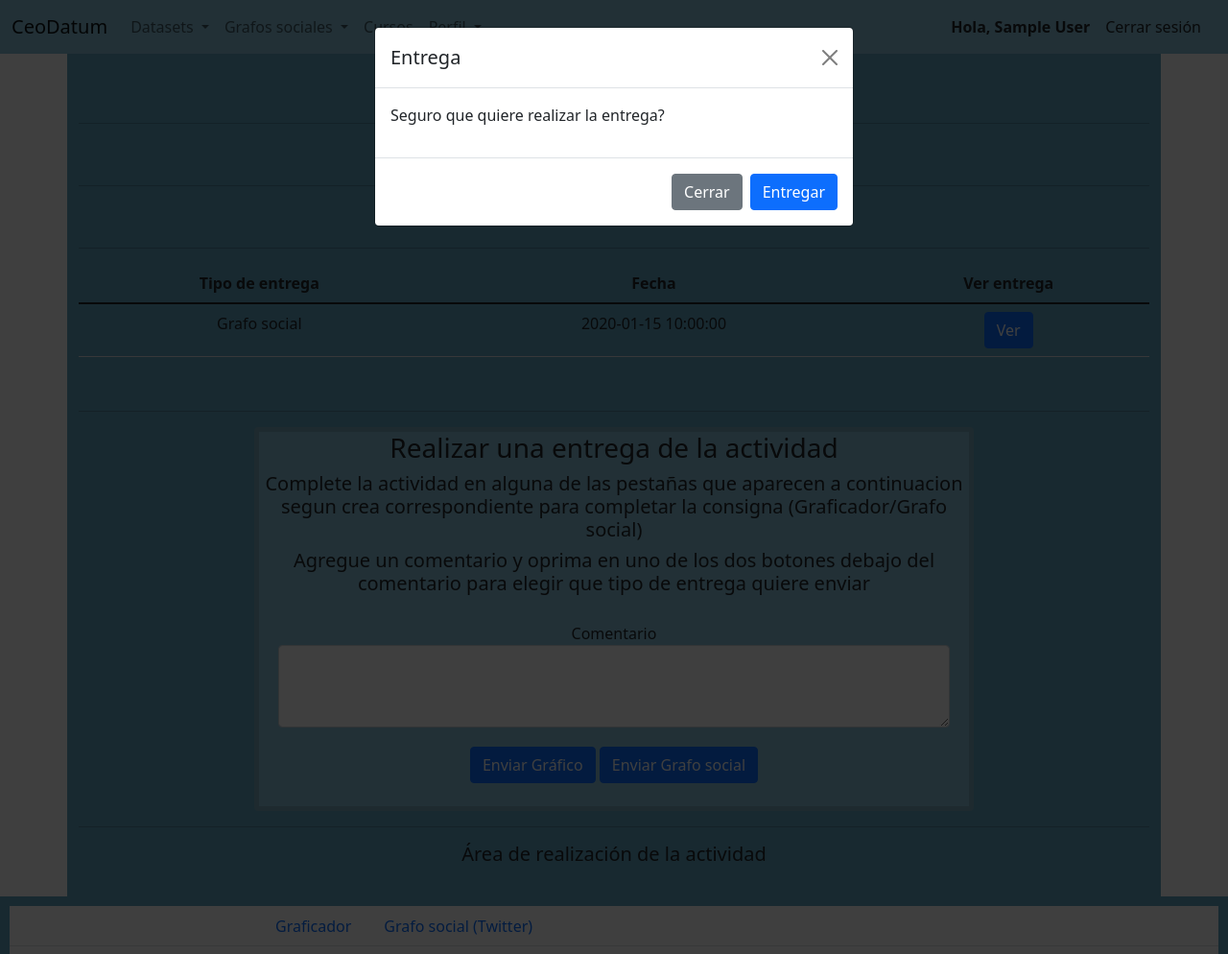
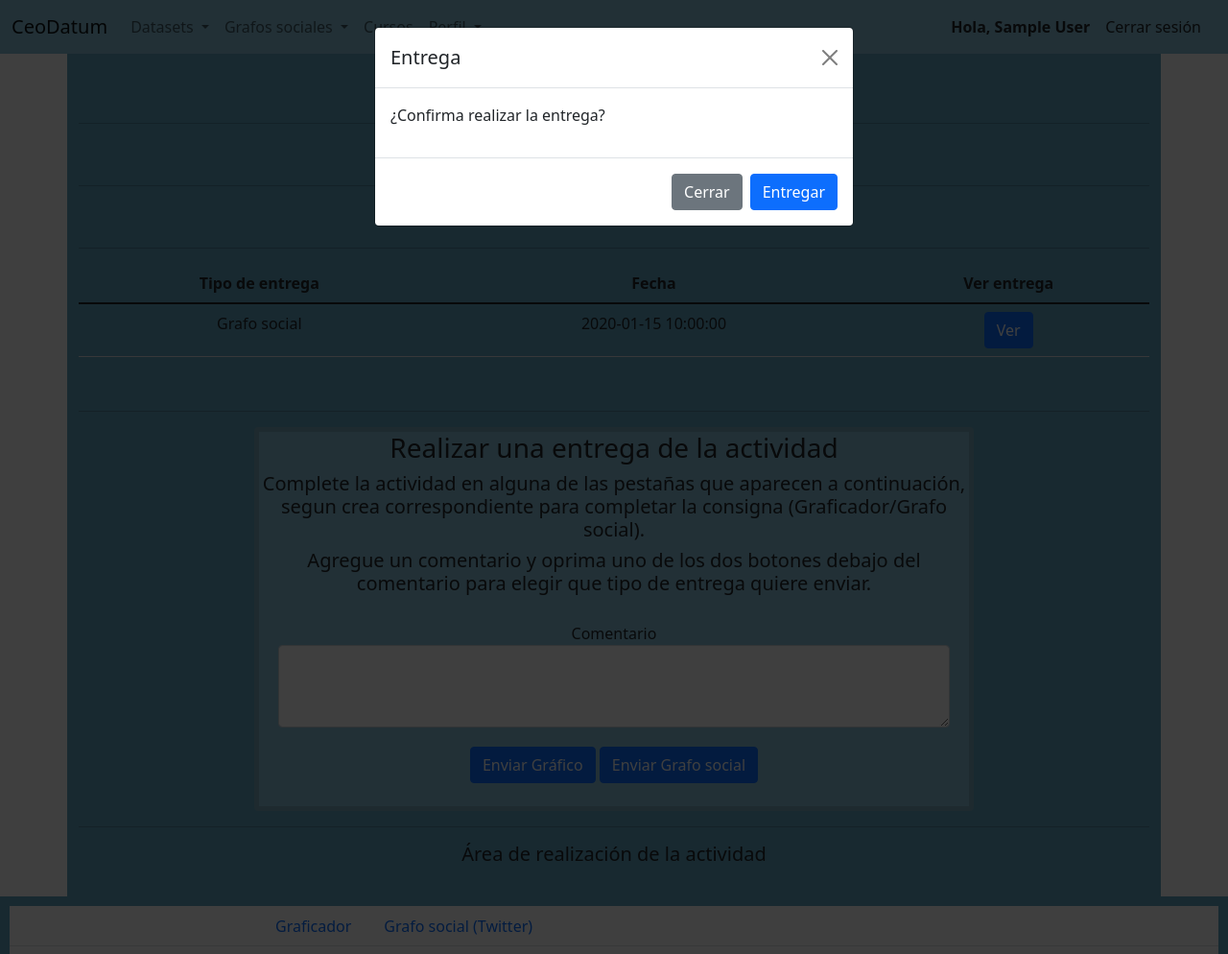
Before and after one commit to sebaber123/CeoDatum, a Flask app: page /resolverActividad/1 in a window 1280 px wide, after a click on "Enviar Gráfico". Shown: the whole page at 96% size. Run offline with Flask 2, Linux system fonts and the light colour scheme; the visitor is signed in with stand-in values (Sample User, id 1); a database or web service that is not in the repository returns one stand-in record (values such as "Sample title"); parts of the project's set-up code (start-up, migrations or seed data) failed here and were passed over; some libraries are stand-ins or nearby versions.

Commit message:
cambios lexicograficos

```diff
--- a/CeoDatumEnv/templates/activities/solve_activity.html
+++ b/CeoDatumEnv/templates/activities/solve_activity.html
@@ -122,9 +122,9 @@
 					        <div class="card " style="display: inline-block; width:750px; background-color:#89C2D9; border-width: 5px;">
 						        <h3 style="display:inline-block;">Realizar una entrega de la actividad</h3>
 						        <br/>
-						        <h5 style="display:inline-block;">Complete la actividad en alguna de las pestañas que aparecen a continuacion segun crea correspondiente para completar la consigna (Graficador/Grafo social) </h5>
+						        <h5 style="display:inline-block;">Complete la actividad en alguna de las pestañas que aparecen a continuación, segun crea correspondiente para completar la consigna (Graficador/Grafo social). </h5>
 						        <br/>
-						        <h5 style="display:inline-block;">Agregue un comentario y oprima en uno de los dos botones debajo del comentario para elegir que tipo de entrega quiere enviar</h5>
+						        <h5 style="display:inline-block;">Agregue un comentario y oprima uno de los dos botones debajo del comentario para elegir que tipo de entrega quiere enviar.</h5>
 						        <br/>
 						        <div class="md-form" style="padding: 20px">
 							    	<label class="titulo-form" for="inputCommentary">Comentario</label>
@@ -162,7 +162,7 @@
 			    <button type="button" class="btn-close" data-bs-dismiss="modal" aria-label="Close"></button>
 			  </div>
 			  <div class="modal-body">
-			    <p>Seguro que quiere realizar la entrega?</p>
+			    <p>¿Confirma realizar la entrega?</p>
 			  </div>
 			  <div class="modal-footer">
 			    <button type="button" class="btn btn-secondary" data-bs-dismiss="modal">Cerrar</button>
@@ -179,7 +179,7 @@
 			    <button type="button" class="btn-close" data-bs-dismiss="modal" aria-label="Close"></button>
 			  </div>
 			  <div class="modal-body">
-			    <p>Seguro que quiere realizar la entrega?</p>
+			    <p>¿Confirma realizar la entrega?</p>
 			  </div>
 			  <div class="modal-footer">
 			    <button type="button" class="btn btn-secondary" data-bs-dismiss="modal">Cerrar</button>
@@ -196,11 +196,11 @@
 			    <button type="button" class="btn-close" data-bs-dismiss="modal" aria-label="Close"></button>
 			  </div>
 			  <div class="modal-body">
-			    <p>Seguro que quiere salir de la actividad? Perdera el progreso de la actividad que no haya enviado</p>
+			    <p>¿Confirma que quiere salir de la actividad? Perderá el progreso de la actividad que no haya enviado</p>
 			  </div>
 			  <div class="modal-footer">
 			    <button type="button" class="btn btn-secondary" data-bs-dismiss="modal">Cerrar</button>
-			    <a class="btn btn-danger"  href="{{url_for('activities')}}">salir</a>
+			    <a class="btn btn-danger"  href="{{url_for('activities')}}">Salir</a>
 			  </div>
 			</div>
 		</div>
```
Also changed, not shown: 1 other file.
